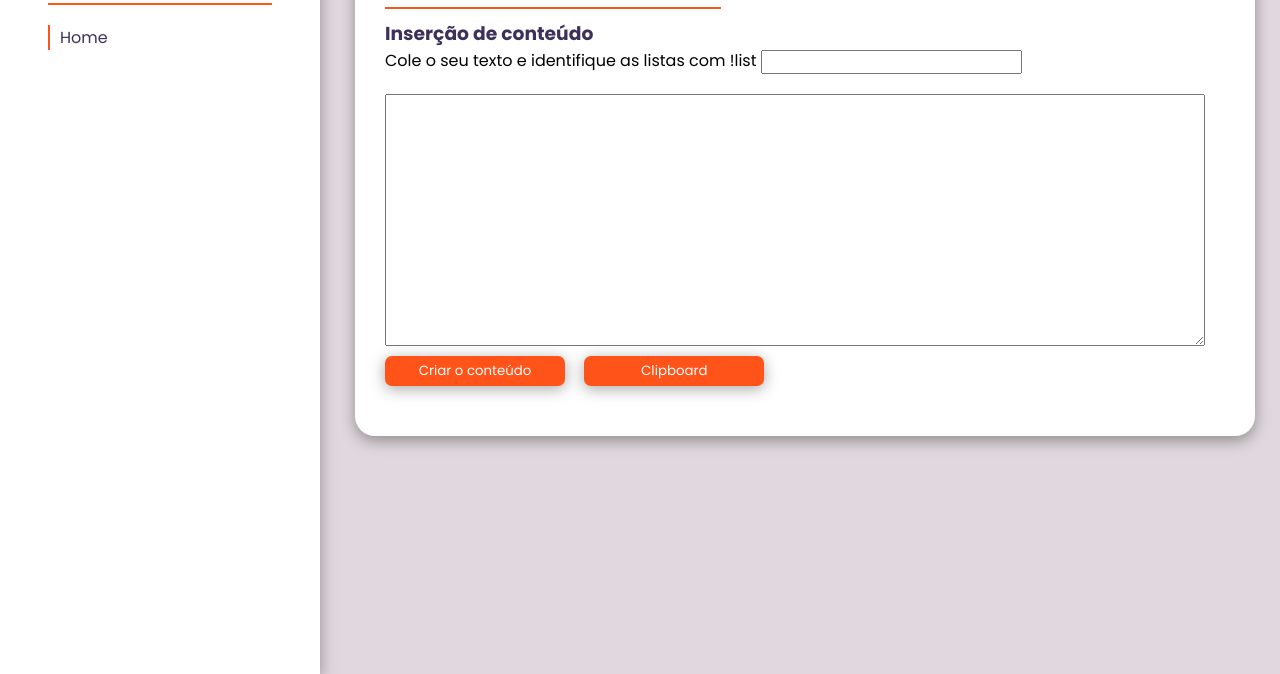
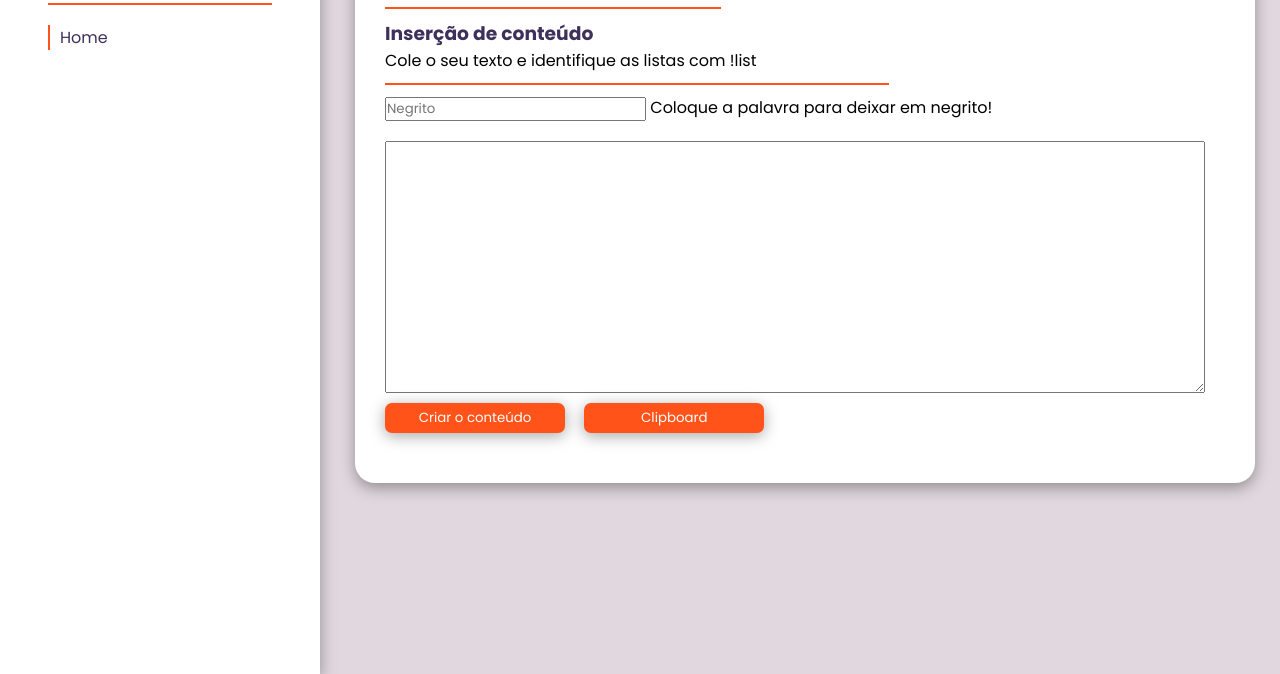
Before and after one commit to yRodrigoRolim/insersao-conteudo-solucs, a plain HTML site: page index.html in a window 1280 px wide. Shown: the part 126-800 px from the top of the page. Drawn offline with Linux system fonts and the light colour scheme.

Commit message:
Update index.html

```diff
--- a/index.html
+++ b/index.html
@@ -30,8 +30,11 @@
             </div>
             <div>
                 <form method="post">
-                    <label for="texto_da_textarea">Cole o seu texto e identifique as listas com !list</label>
-                    <input type="text" name="strong" id="strong">
+                    <label for="texto_da_textarea">Cole o seu texto e identifique as listas com !list</label><br>
+
+                    <div class="orange-line" style="max-width: 60%; margin: 10px 0px;"></div>
+                    <input type="text" name="strong" id="strong" placeholder="Negrito">
+                    <label for="strong">Coloque a palavra para deixar em negrito!</label>
                     <div style="display: flex; margin-top: 20px;">
                         <textarea id="texto_da_textarea" name="texto_da_textarea" rows="12" required style="width: 100%; margin-right: 20px;"></textarea>
                     </div>
```
